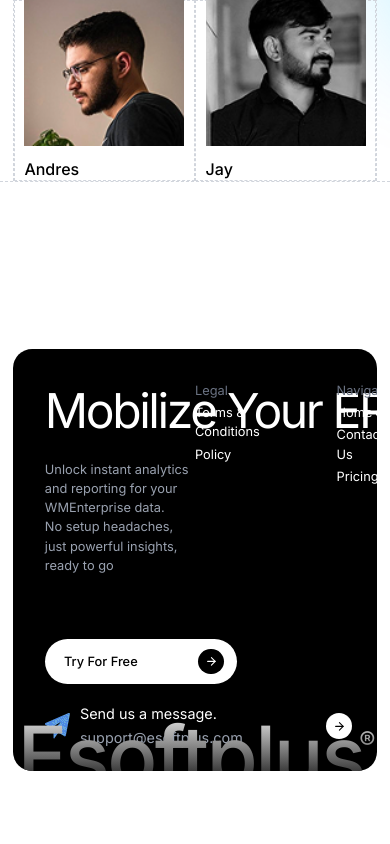
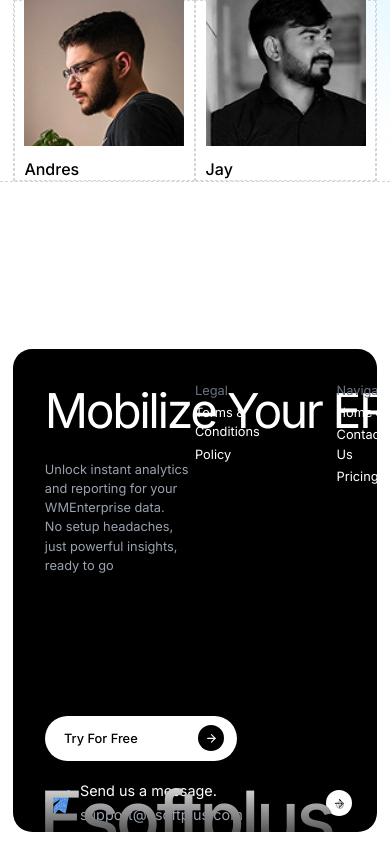
Before and after one commit to mihaicristianfarcas/esoftplus-landing, a React (Vite) app: page / in a window 390 px wide. Shown: the part 8780-9624 px from the top of the page. Before the commit the page ends 9563 px from the top, so only its background shows below. Built offline with nearby package versions, Linux system fonts and the light colour scheme.

Commit message:
feat: footer lgtm (not responsive yet)

```diff
--- a/src/components/Footer.tsx
+++ b/src/components/Footer.tsx
@@ -4,12 +4,12 @@ import SendIcon from "../assets/send-paper-plane.svg";
 const Footer = () => {
 	return (
 		<footer className="w-full px-4 pb-4 mt-40">
-			<div className="relative bg-black h-[50vh] rounded-3xl overflow-hidden">
+			<div className="bg-black rounded-3xl overflow-hidden flex flex-col justify-between">
 				{/* Main content area */}
-				<div className="mx-auto w-full p-10">
+				<div className="w-full p-10">
 					<div className="flex flex-row items-start justify-between">
 						{/* Left side - Heading + Email */}
-						<div className="flex flex-col w-[50%]">
+						<div className="flex flex-col gap-24 w-[50%]">
 							<div className="flex flex-col gap-6">
 								<h2 className="text-6xl md:text-7xl font-light leading-tight tracking-tighter text-white whitespace-nowrap">
 									Mobilize Your ERP
@@ -115,51 +115,42 @@ const Footer = () => {
 					{/* Horizontal divider */}
 					<div className="mt-8 border-t border-gray-600" />
 				</div>
-
-				{/* Large Esoftplus text - absolutely positioned, overflowing bottom */}
-				<div className="absolute bottom-0 left-0 right-0 translate-y-[30%] pointer-events-none">
+				{/* Large Esoftplus text - SVG based */}
+				<div className="w-full px-10 translate-y-[30%] -mt-[15vh]">
 					<svg
-						viewBox="0 0 900 180"
-						xmlns="http://www.w3.org/2000/svg"
+						viewBox="10 3 900 220"
 						className="w-full h-auto"
-						aria-hidden="true"
+						preserveAspectRatio="xMidYMax meet"
 					>
 						<defs>
-							<linearGradient
-								id="footer-text-gradient"
-								x1="0"
-								y1="0"
-								x2="0"
-								y2="1"
-							>
+							<linearGradient id="footer-gradient" x1="0" y1="0" x2="0" y2="1">
 								<stop offset="0%" stopColor="white" />
-								<stop offset="85%" stopColor="#000000" />
+								<stop offset="100%" stopColor="black" />
 							</linearGradient>
 						</defs>
 						<text
 							x="50%"
-							y="50%"
-							dominantBaseline="central"
+							y="195"
 							textAnchor="middle"
-							fill="url(#footer-text-gradient)"
-							style={{
-								fontSize: "205px",
-								fontWeight: 500,
-								letterSpacing: "-0.03em",
-								fontFamily: "inherit",
-							}}
+							className="font-medium tracking-tighter"
+							fill="url(#footer-gradient)"
+							fontSize="220"
+							fontFamily="Inter, sans-serif"
+							letterSpacing="-0.06em"
 						>
 							Esoftplus
 							<tspan
-								style={{ fontSize: "60px", fontWeight: 300 }}
-								dy="-40"
-								dx="-10"
+								fontSize="40"
+								dy="-100"
+								dx="10"
+								fontWeight="300"
+								letterSpacing="0"
 							>
 								®
 							</tspan>
 						</text>
 					</svg>
-				</div>
+				</div>{" "}
 			</div>
 		</footer>
 	);
```
